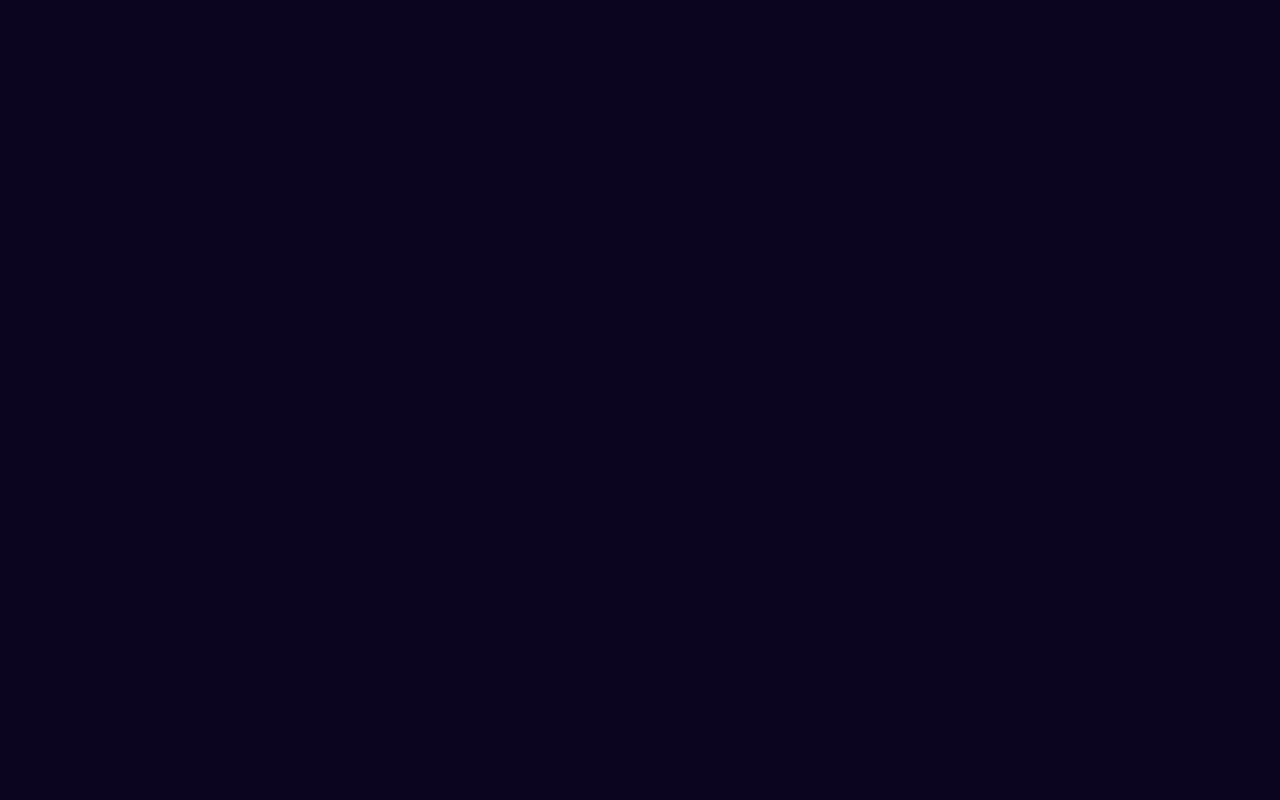
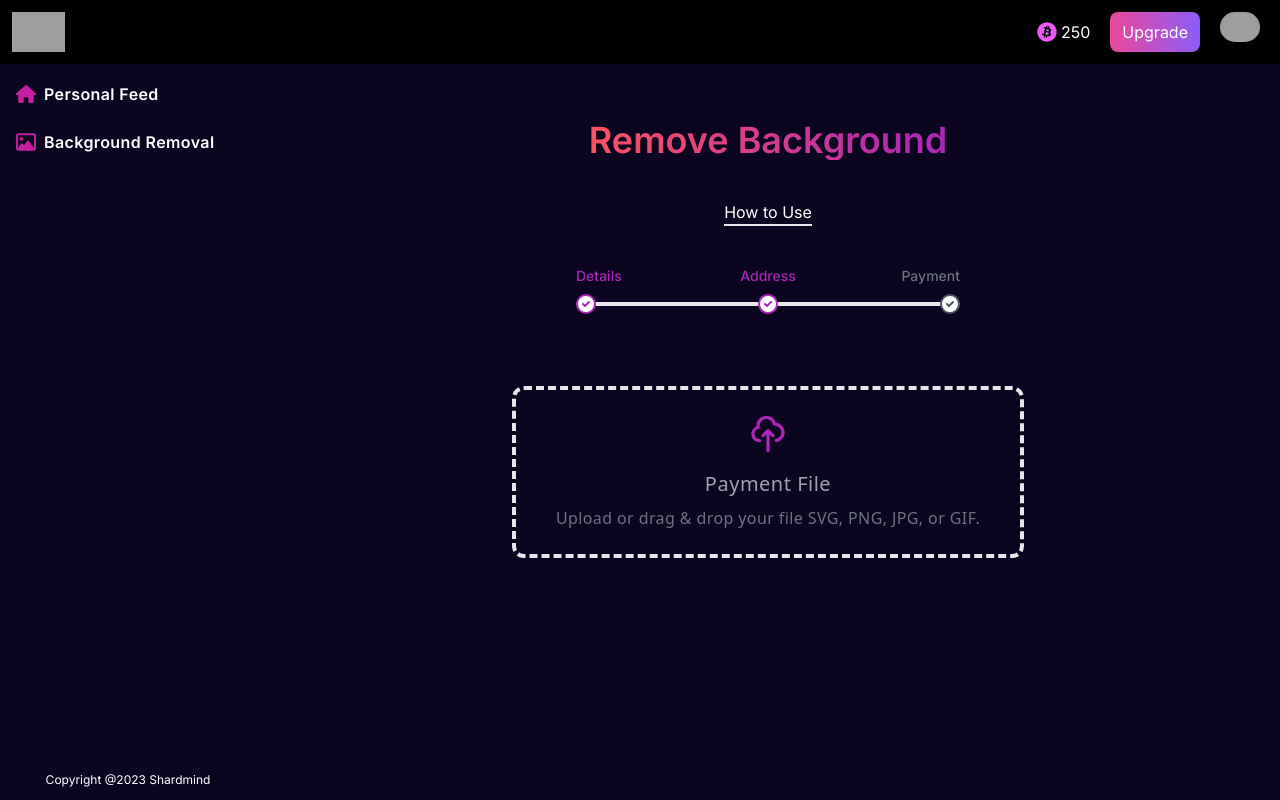
Before and after one commit to shaiadul/ShardmindAI, a Next.js app: page /dashboard/backgroundremoval in a window 1280 px wide. Before the commit this address had no page. Built offline with nearby package versions, Linux system fonts and the light colour scheme; grey boxes are pictures that could not be loaded.

Commit message:
background removal

```diff
--- /dev/null
+++ b/app/dashboard/backgroundremoval/ImageUpload.jsx
@@ -0,0 +1,92 @@
+"use client";
+import React, { useState } from "react";
+
+const ImageUpload = () => {
+  const [imageURL, setImageURL] = useState(null);
+
+  const handleFileUpload = async (event) => {
+    const file = event.target.files[0];
+    if (!file) return;
+
+    try {
+      // Perform the image upload and get the URL
+      const imageURL = await uploadImage(file);
+
+      // Update the state with the image URL
+      setImageURL(imageURL);
+    } catch (error) {
+      console.error("Error uploading image:", error);
+      // Handle error if needed
+    }
+  };
+
+  const uploadImage = async (file) => {
+    const formData = new FormData();
+    formData.append("image", file);
+
+    const response = await fetch("https://api.imgbb.com/1/upload?key=7a0f43e157252e0ca3031dea1d8dcccd", {
+      method: "POST",
+      body: formData,
+    });
+
+    const data = await response.json();
+
+    if (data.status === 200) {
+      return data.data.url;
+    } else {
+      throw new Error(`Image upload failed: ${data.error.message}`);
+    }
+  };
+
+  return (
+    <div className="flex items-center justify-center font-sans my-20">
+      <label
+        htmlFor="dropzone-file"
+        className="mx-auto cursor-pointer flex w-full max-w-lg flex-col items-center rounded-xl border-4 border-dashed border-gradient-to-br from-[#FD5261] to-[#AA26B6] p-6 text-center"
+      >
+
+
+        {imageURL ? (
+          <img
+            src={imageURL}
+            alt="Uploaded"
+            className="mt-2 rounded-md border-2 border-gray-400"
+            style={{ maxWidth: "100%" }}
+          />
+        ) : (
+          <><svg
+          xmlns="http://www.w3.org/2000/svg"
+          className="h-10 w-10 text-[#AA26B6]"
+          fill="none"
+          viewBox="0 0 24 24"
+          stroke="currentColor"
+          strokeWidth="2"
+        >
+          <path
+            strokeLinecap="round"
+            strokeLinejoin="round"
+            d="M7 16a4 4 0 01-.88-7.903A5 5 0 1115.9 6L16 6a5 5 0 011 9.9M15 13l-3-3m0 0l-3 3m3-3v12"
+          />
+        </svg>
+
+        <h2 className="mt-4 text-xl font-medium text-gray-400 tracking-wide">
+          Payment File
+        </h2>
+            <p className="mt-2 text-gray-500 tracking-wide">
+              Upload or drag & drop your file SVG, PNG, JPG, or GIF.
+            </p>
+
+            <input
+              id="dropzone-file"
+              type="file"
+              className="hidden"
+              onChange={handleFileUpload}
+            />
+          </>
+        )}
+      </label>
+    </div>
+  );
+};
+
+export default ImageUpload;
--- /dev/null
+++ b/app/dashboard/backgroundremoval/Steps.jsx
@@ -0,0 +1,132 @@
+"use client";
+import React, { useState } from "react";
+
+const Steps = () => {
+  const [fileInputValue, setFileInputValue] = useState("");
+  const [currentStep, setCurrentStep] = useState(1);
+
+  const steps = [
+    { label: "Details", icon: "path/to/details-icon.svg" },
+    { label: "Address", icon: "path/to/address-icon.svg" },
+    { label: "Payment", icon: "path/to/payment-icon.svg" },
+  ];
+
+  const handleFileInputChange = (event) => {
+    setFileInputValue(event.target.value);
+    setCurrentStep(currentStep + 1);
+  };
+  return (
+    <div className="after:mt-4 after:block after:h-1 after:w-full after:rounded-lg after:bg-gray-200 w-96 mx-auto">
+      <ol className="grid grid-cols-3 text-sm font-medium text-gray-500 ">
+        <li className="relative flex justify-start text-[#AA26B6]">
+          <span className="absolute -bottom-[1.75rem] start-0 rounded-full bg-[#AA26B6] text-white">
+            <svg
+              className="h-5 w-5"
+              xmlns="http://www.w3.org/2000/svg"
+              viewBox="0 0 20 20"
+              fill="currentColor"
+            >
+              <path
+                fillRule="evenodd"
+                d="M10 18a8 8 0 100-16 8 8 0 000 16zm3.707-9.293a1 1 0 00-1.414-1.414L9 10.586 7.707 9.293a1 1 0 00-1.414 1.414l2 2a1 1 0 001.414 0l4-4z"
+                clipRule="evenodd"
+              />
+            </svg>
+          </span>
+
+          <span className="hidden sm:block"> Details </span>
+
+          <svg
+            className="h-6 w-6 sm:hidden"
+            xmlns="http://www.w3.org/2000/svg"
+            fill="none"
+            viewBox="0 0 24 24"
+            stroke="currentColor"
+            strokeWidth="2"
+          >
+            <path
+              strokeLinecap="round"
+              strokeLinejoin="round"
+              d="M10 6H5a2 2 0 00-2 2v9a2 2 0 002 2h14a2 2 0 002-2V8a2 2 0 00-2-2h-5m-4 0V5a2 2 0 114 0v1m-4 0a2 2 0 104 0m-5 8a2 2 0 100-4 2 2 0 000 4zm0 0c1.306 0 2.417.835 2.83 2M9 14a3.001 3.001 0 00-2.83 2M15 11h3m-3 4h2"
+            />
+          </svg>
+        </li>
+
+        <li className="relative flex justify-center text-[#AA26B6]">
+          <span className="absolute -bottom-[1.75rem] left-1/2 -translate-x-1/2 rounded-full bg-[#AA26B6] text-white">
+            <svg
+              className="h-5 w-5"
+              xmlns="http://www.w3.org/2000/svg"
+              viewBox="0 0 20 20"
+              fill="currentColor"
+            >
+              <path
+                fillRule="evenodd"
+                d="M10 18a8 8 0 100-16 8 8 0 000 16zm3.707-9.293a1 1 0 00-1.414-1.414L9 10.586 7.707 9.293a1 1 0 00-1.414 1.414l2 2a1 1 0 001.414 0l4-4z"
+                clipRule="evenodd"
+              />
+            </svg>
+          </span>
+
+          <span className="hidden sm:block"> Address </span>
+
+          <svg
+            className="mx-auto h-6 w-6 sm:hidden"
+            xmlns="http://www.w3.org/2000/svg"
+            fill="none"
+            viewBox="0 0 24 24"
+            stroke="currentColor"
+            strokeWidth="2"
+          >
+            <path
+              strokeLinecap="round"
+              strokeLinejoin="round"
+              d="M17.657 16.657L13.414 20.9a1.998 1.998 0 01-2.827 0l-4.244-4.243a8 8 0 1111.314 0z"
+            />
+            <path
+              strokeLinecap="round"
+              strokeLinejoin="round"
+              d="M15 11a3 3 0 11-6 0 3 3 0 016 0z"
+            />
+          </svg>
+        </li>
+
+        <li className="relative flex justify-end">
+          <span className="absolute -bottom-[1.75rem] end-0 rounded-full bg-gray-600 text-white">
+            <svg
+              className="h-5 w-5"
+              xmlns="http://www.w3.org/2000/svg"
+              viewBox="0 0 20 20"
+              fill="currentColor"
+            >
+              <path
+                fillRule="evenodd"
+                d="M10 18a8 8 0 100-16 8 8 0 000 16zm3.707-9.293a1 1 0 00-1.414-1.414L9 10.586 7.707 9.293a1 1 0 00-1.414 1.414l2 2a1 1 0 001.414 0l4-4z"
+                clipRule="evenodd"
+              />
+            </svg>
+          </span>
+
+          <span className="hidden sm:block"> Payment </span>
+
+          <svg
+            className="h-6 w-6 sm:hidden"
+            xmlns="http://www.w3.org/2000/svg"
+            fill="none"
+            viewBox="0 0 24 24"
+            stroke="currentColor"
+            strokeWidth="2"
+          >
+            <path
+              strokeLinecap="round"
+              strokeLinejoin="round"
+              d="M3 10h18M7 15h1m4 0h1m-7 4h12a3 3 0 003-3V8a3 3 0 00-3-3H6a3 3 0 00-3 3v8a3 3 0 003 3z"
+            />
+          </svg>
+        </li>
+      </ol>
+    </div>
+  );
+};
+
+export default Steps;
--- /dev/null
+++ b/app/dashboard/backgroundremoval/page.jsx
@@ -0,0 +1,25 @@
+import ImageUpload from "./ImageUpload";
+import Steps from "./Steps";
+
+const page = () => {
+  return (
+    <section className="md:mx-5 my-10">
+      <div className="flex justify-center">
+        <span className="text-2xl md:text-4xl font-semibold bg-clip-text text-transparent bg-gradient-to-r from-[#FD5261] to-[#AA26B6]">
+          Remove Background
+        </span>
+      </div>
+
+      <div className="flex justify-center">
+        <p className="my-10 border-b-2 inline-block cursor-pointer">
+          How to Use
+        </p>
+      </div>
+
+      <Steps />
+      <ImageUpload />
+    </section>
+  );
+};
+
+export default page;
--- a/app/dashboard/components/aside/index.jsx
+++ b/app/dashboard/components/aside/index.jsx
@@ -1,40 +1,18 @@
+import { faImage } from "@fortawesome/free-regular-svg-icons";
 import { faHome } from "@fortawesome/free-solid-svg-icons";
 import { FontAwesomeIcon } from "@fortawesome/react-fontawesome";
 import Link from "next/link";
 import React from "react";
 
 const AsideDashboard = () => {
-  const links = [
-    {
-      href: "/dashboard/personalfeed",
-      label: "Personal Feed",
-    },
-    {
-      href: "/dashboard/personalfeed",
-      label: "Personal Feed",
-    },
-    {
-      href: "/dashboard/personalfeed",
-      label: "Personal Feed",
-    },
-    {
-      href: "/dashboard/personalfeed",
-      label: "Personal Feed",
-    },
-    {
-      href: "/dashboard/personalfeed",
-      label: "Personal Feed",
-    },
-  ];
   return (
     <div className="fixed flex flex-col top-14 left-0 w-14 hover:w-64 md:w-64 h-full transition-all duration-300 border-none z-10 sidebar ">
       <div className="overflow-y-auto overflow-x-hidden flex flex-col justify-between flex-grow">
         <ul className="flex flex-col py-4 space-y-1">
-          {links.map((link, index) => (
-            <li key={index}>
+          <li>
             <Link
-                href={link.href}
-                className="relative flex flex-row items-center h-11 focus:outline-none hover:bg-gray-600 text-white-600 hover:text-white-800 pr-6 rounded-md"
+              href="/dashboard/personalfeed"
+              className="relative flex flex-row items-center h-11 focus:outline-none  focus-within:bg-gray-600 text-white-600 hover:text-white-800 pr-6 rounded-md"
             >
               <span className="inline-flex justify-center items-center ml-4">
                 <FontAwesomeIcon
@@ -43,11 +21,26 @@ const AsideDashboard = () => {
                 />
               </span>
               <span className="ml-2 text-md font-semibold tracking-wide truncate">
-                  {link.label}
+                Personal Feed
               </span>
             </Link>
           </li>
-          ))}
+          <li>
+            <Link
+              href="/dashboard/backgroundremoval"
+              className="relative flex flex-row items-center h-11 focus:outline-none  focus-within:bg-gray-600 text-white-600 hover:text-white-800 pr-6 rounded-md"
+            >
+              <span className="inline-flex justify-center items-center ml-4">
+                <FontAwesomeIcon
+                  icon={faImage}
+                  className="text-[#C61FA2] w-5 h-5"
+                />
+              </span>
+              <span className="ml-2 text-md font-semibold tracking-wide truncate">
+              Background Removal
+              </span>
+            </Link>
+          </li>
         </ul>
         <p className="mb-14 px-5 py-3 hidden md:block text-center text-xs">
           Copyright @2023 Shardmind
--- a/app/dashboard/components/header/index.jsx
+++ b/app/dashboard/components/header/index.jsx
@@ -5,7 +5,7 @@ import React from "react";
 
 const HeaderDashboard = () => {
   return (
-    <div className=" w-full flex items-center justify-between h-16 fixed bg-black">
+    <div className=" w-full flex items-center justify-between h-16 fixed z-20 bg-black">
       <div className="flex items-center justify-center pl-3 border-none">
         <Link href="/dashboard">
           <img
--- a/app/dashboard/personalfeed/page.jsx
+++ b/app/dashboard/personalfeed/page.jsx
@@ -2,9 +2,33 @@ import React from "react";
 import Offering from "./OfferingCard";
 
 const page = () => {
+  const preimages = [
+    "https://source.unsplash.com/random/300x300/?1",
+    "https://source.unsplash.com/random/300x300/?2",
+    "https://source.unsplash.com/random/300x300/?3",
+    "https://source.unsplash.com/random/300x300/?4",
+    "https://source.unsplash.com/random/300x300/?5",
+    "https://source.unsplash.com/random/300x300/?6",
+    "https://source.unsplash.com/random/300x300/?7",
+    "https://source.unsplash.com/random/300x300/?8",
+    "https://source.unsplash.com/random/300x300/?9",
+    "https://source.unsplash.com/random/300x300/?10",
+    "https://source.unsplash.com/random/300x300/?11",
+    "https://source.unsplash.com/random/300x300/?12",
+    "https://source.unsplash.com/random/300x300/?13",
+    "https://source.unsplash.com/random/300x300/?14",
+    "https://source.unsplash.com/random/300x300/?15",
+    "https://source.unsplash.com/random/300x300/?16",
+    "https://source.unsplash.com/random/300x300/?17",
+    "https://source.unsplash.com/random/300x300/?18",
+    "https://source.unsplash.com/random/300x300/?19",
+    "https://source.unsplash.com/random/300x300/?20",
+  ];
   return (
     <section className="md:mx-5 my-10">
-    <span className="bg-clip-text text-4xl font-bold text-transparent bg-gradient-to-r from-[#FD5261] to-[#AA26B6]">Featured Model</span>
+      <span className="bg-clip-text text-4xl font-bold text-transparent bg-gradient-to-r from-[#FD5261] to-[#AA26B6]">
+        Featured Model
+      </span>
 
       <div className="grid grid-cols-1 md:grid-cols-2 lg:grid-cols-4 gap-5 my-10">
         <Offering />
@@ -12,6 +36,25 @@ const page = () => {
         <Offering />
         <Offering />
       </div>
+
+      <div className="mt-20 mb-10">
+        <span className="bg-clip-text text-4xl font-bold text-transparent bg-gradient-to-r from-[#FD5261] to-[#AA26B6]">
+          Recent Creations
+        </span>
+        <div className="my-10">
+          <div className="flex flex-col justify-center mx-auto">
+            <div className="grid grid-cols-1 gap-4 lg:grid-cols-4 sm:grid-cols-2">
+              {preimages.map((image, index) => (
+                <img
+                  key={index}
+                  className="object-cover w-full h-60 aspect-square grayscale hover:filter-none duration-500"
+                  src={image}
+                />
+              ))}
+            </div>
+          </div>
+        </div>
+      </div>
     </section>
   );
 };
```
Lines whose indentation alone changed are shown as unchanged.
